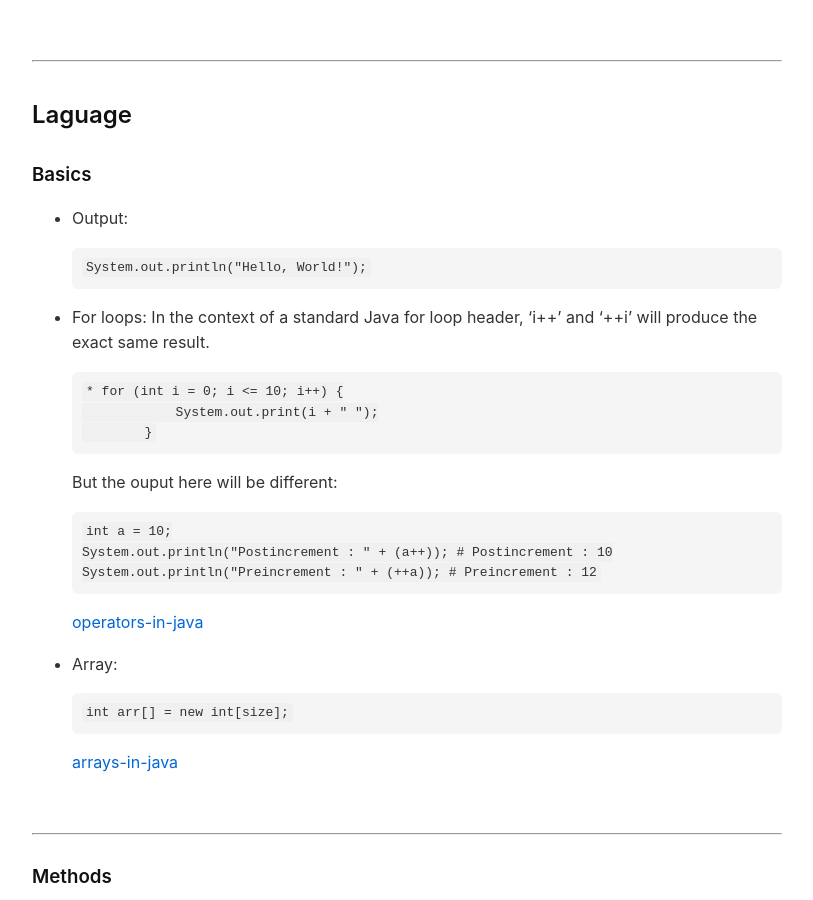
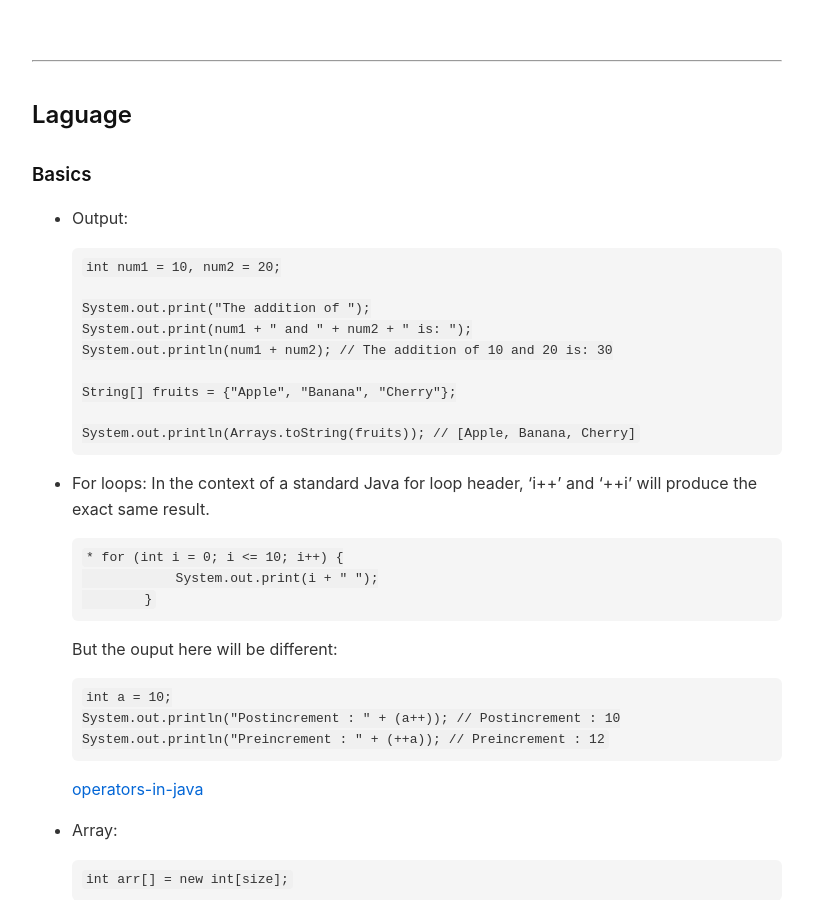
Before and after one commit to zixs0423/tech_note, a Jekyll site: the page built from docs/notes/backend.md, in a window 1280 px wide and 900 px high, scrolled down 1156 px. Shown: the whole window, without its empty margins (233-1046 px from the left). Built offline with Jekyll 4.4.1, drawn with Linux system fonts in a browser that asks for light colours.

Commit message:
Update java output

````diff
--- a/docs/notes/backend.md
+++ b/docs/notes/backend.md
@@ -50,7 +50,15 @@ layout: default
 * Output:
 
   ```
-  System.out.println("Hello, World!");
+  int num1 = 10, num2 = 20;
+
+  System.out.print("The addition of ");
+  System.out.print(num1 + " and " + num2 + " is: ");
+  System.out.println(num1 + num2); // The addition of 10 and 20 is: 30
+
+  String[] fruits = {"Apple", "Banana", "Cherry"};
+
+  System.out.println(Arrays.toString(fruits)); // [Apple, Banana, Cherry]
   ```
 
 * For loops: In the context of a standard Java for loop header, 'i++' and '++i' will produce the exact same result.
@@ -65,8 +73,8 @@ layout: default
 
   ```
   int a = 10;
-  System.out.println("Postincrement : " + (a++)); # Postincrement : 10
-  System.out.println("Preincrement : " + (++a)); # Preincrement : 12
+  System.out.println("Postincrement : " + (a++)); // Postincrement : 10
+  System.out.println("Preincrement : " + (++a)); // Preincrement : 12
   ```
 
   [operators-in-java](https://www.geeksforgeeks.org/java/operators-in-java/)
````
Also changed, not shown: README.md, 3 other files.
